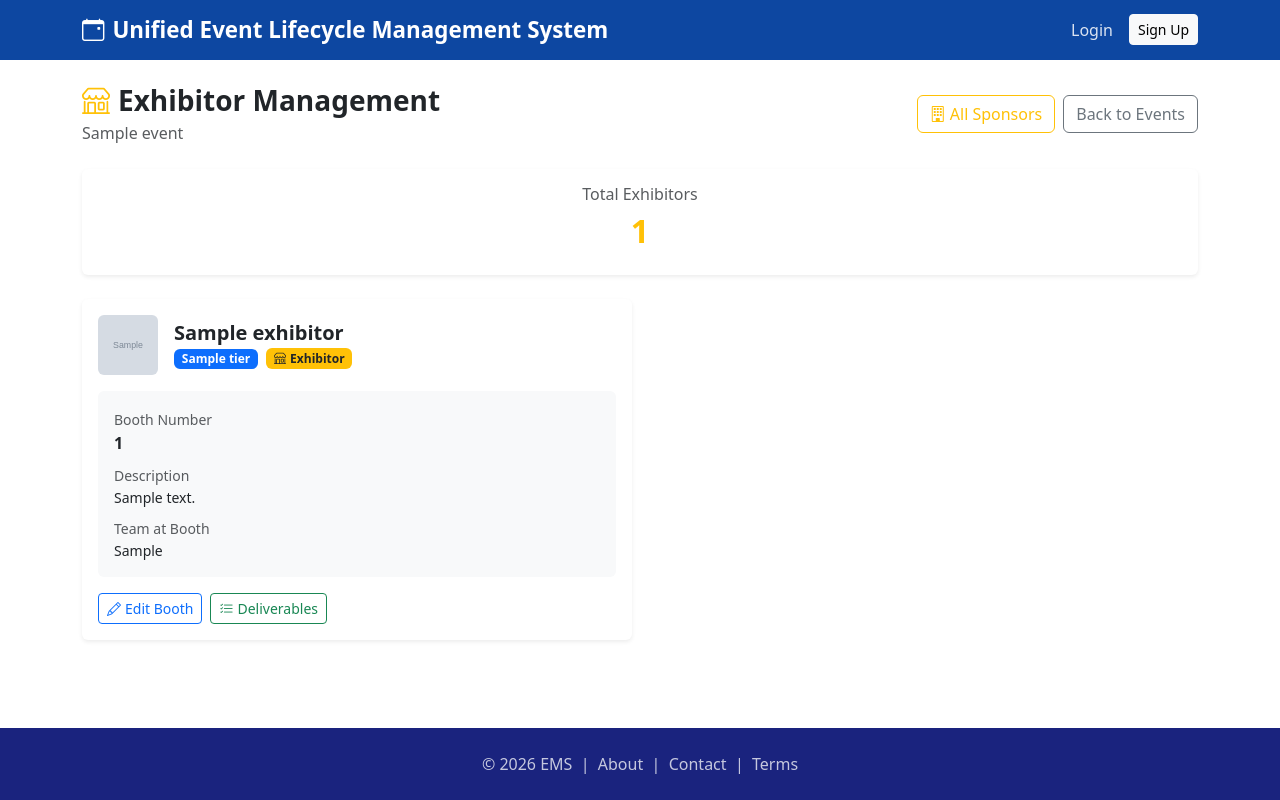
After one commit to Abdularfath/event-management-system, a Flask app: template templates/organizer/sponsors/exhibitors.html in a window 1280 px wide. The commit adds this page. Run offline with Flask 3, Linux system fonts and the light colour scheme; the template is opened without the code that fills it: most values are stand-ins (such as "Sample title", 1, 10 or a date in 2020); grey boxes marked "Sample" are stand-in pictures; some libraries are stand-ins or nearby versions.

Commit message:
Day 29: Exhibitor setup with booth details and organizer management

```diff
--- a/templates/organizer/events/list.html
+++ b/templates/organizer/events/list.html
@@ -92,6 +92,9 @@
       <a href="{{ url_for('events.sponsor_dashboard', event_id=event.id) }}"class="btn btn-sm btn-warning">
         <i class="bi bi-bar-chart-fill me-1"></i>Sponsor Dashboard
       </a>
+      <a href="{{ url_for('sponsors.list_exhibitors', event_id=event.id) }}"class="btn btn-sm btn-outline-warning">
+        <i class="bi bi-shop me-1"></i>Exhibitors
+      </a>
       <a href="{{ url_for('events.sponsor_roi', event_id=event.id) }}"class="btn btn-sm btn-outline-success">
         <i class="bi bi-graph-up-arrow me-1"></i>ROI
       </a>
--- /dev/null
+++ b/templates/organizer/sponsors/exhibitors.html
@@ -0,0 +1,122 @@
+{% extends 'base.html' %}
+{% block title %}Exhibitors — {{ event.name }}{% endblock %}
+
+{% block content %}
+<div class="container py-4">
+
+    <!-- Header -->
+    <div class="d-flex justify-content-between align-items-center mb-4">
+        <div>
+            <h3 class="fw-bold mb-1">
+                <i class="bi bi-shop me-2 text-warning"></i>Exhibitor Management
+            </h3>
+            <p class="text-muted mb-0">{{ event.name }}</p>
+        </div>
+        <div class="d-flex gap-2">
+            <a href="{{ url_for('sponsors.list_sponsors', event_id=event_id) }}"
+               class="btn btn-outline-warning">
+                <i class="bi bi-building me-1"></i>All Sponsors
+            </a>
+            <a href="{{ url_for('events.list_events') }}"
+               class="btn btn-outline-secondary">Back to Events</a>
+        </div>
+    </div>
+
+    <!-- Summary -->
+    <div class="card border-0 shadow-sm mb-4 text-center p-3">
+        <h6 class="text-muted">Total Exhibitors</h6>
+        <h2 class="fw-bold text-warning">{{ exhibitors|length }}</h2>
+    </div>
+
+    {% if exhibitors %}
+    <div class="row g-3">
+        {% for ex in exhibitors %}
+        <div class="col-md-6">
+            <div class="card border-0 shadow-sm h-100">
+                <div class="card-body">
+
+                    <!-- Header Row -->
+                    <div class="d-flex align-items-center mb-3">
+                        {% if ex.logo_url %}
+                        <img src="{{ ex.logo_url }}" alt="{{ ex.company_name }}"
+                             class="rounded me-3"
+                             style="width:60px;height:60px;object-fit:cover;">
+                        {% else %}
+                        <div class="bg-warning rounded me-3 d-flex align-items-center
+                                    justify-content-center"
+                             style="width:60px;height:60px;">
+                            <i class="bi bi-shop text-white fs-4"></i>
+                        </div>
+                        {% endif %}
+                        <div>
+                            <h5 class="fw-bold mb-0">{{ ex.company_name }}</h5>
+                            <span class="badge
+                                {% if ex.tier == 'Gold' %}bg-warning text-dark
+                                {% elif ex.tier == 'Silver' %}bg-secondary
+                                {% elif ex.tier == 'Bronze' %}bg-danger
+                                {% else %}bg-primary{% endif %}">
+                                {{ ex.tier }}
+                            </span>
+                            <span class="badge bg-warning text-dark ms-1">
+                                <i class="bi bi-shop me-1"></i>Exhibitor
+                            </span>
+                        </div>
+                    </div>
+
+                    <!-- Booth Details -->
+                    <div class="bg-light rounded p-3 mb-3">
+                        <div class="row g-2">
+                            <div class="col-12">
+                                <small class="text-muted">Booth Number</small>
+                                <p class="fw-bold mb-0">
+                                    {{ ex.booth_number if ex.booth_number else 'Not assigned' }}
+                                </p>
+                            </div>
+                            {% if ex.booth_description %}
+                            <div class="col-12">
+                                <small class="text-muted">Description</small>
+                                <p class="mb-0 small">{{ ex.booth_description }}</p>
+                            </div>
+                            {% endif %}
+                            {% if ex.team_members %}
+                            <div class="col-12">
+                                <small class="text-muted">Team at Booth</small>
+                                <p class="mb-0 small">{{ ex.team_members }}</p>
+                            </div>
+                            {% endif %}
+                        </div>
+                    </div>
+
+                    <!-- Actions -->
+                    <div class="d-flex gap-2">
+                        <a href="{{ url_for('sponsors.edit_sponsor',
+                                            event_id=event_id,
+                                            sponsor_id=ex.id) }}"
+                           class="btn btn-sm btn-outline-primary">
+                            <i class="bi bi-pencil me-1"></i>Edit Booth
+                        </a>
+                        <a href="{{ url_for('deliverables.list_deliverables',
+                                            event_id=event_id,
+                                            sponsor_id=ex.id) }}"
+                           class="btn btn-sm btn-outline-success">
+                            <i class="bi bi-list-check me-1"></i>Deliverables
+                        </a>
+                    </div>
+                </div>
+            </div>
+        </div>
+        {% endfor %}
+    </div>
+
+    {% else %}
+    <div class="text-center py-5">
+        <i class="bi bi-shop fs-1 text-muted"></i>
+        <p class="text-muted mt-2">No exhibitors yet.</p>
+        <p class="text-muted small">Go to Sponsors and click
+           "Mark Exhibitor" on any sponsor to add them here.</p>
+        <a href="{{ url_for('sponsors.list_sponsors', event_id=event_id) }}"
+           class="btn btn-warning">Go to Sponsors</a>
+    </div>
+    {% endif %}
+</div>
+{% endblock %}
```
Also changed, not shown: app/routes/sponsors.py (+79 -19 lines), templates/organizer/sponsors/form.html (+27 -0 lines), templates/organizer/sponsors/list.html (+21 -0 lines).
